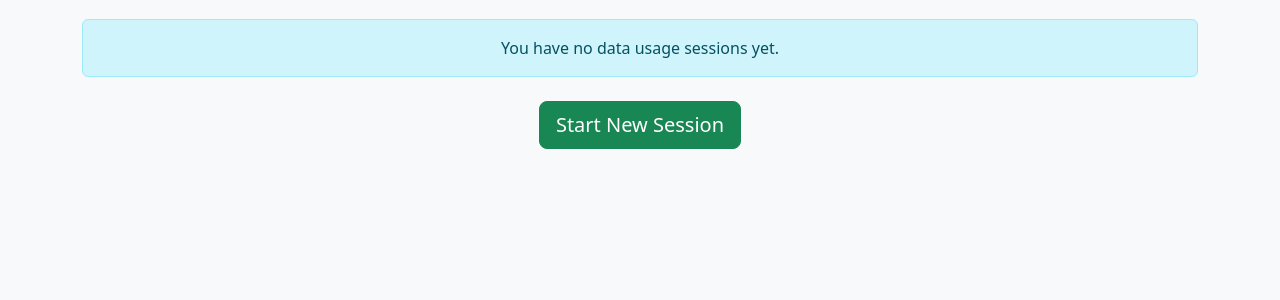
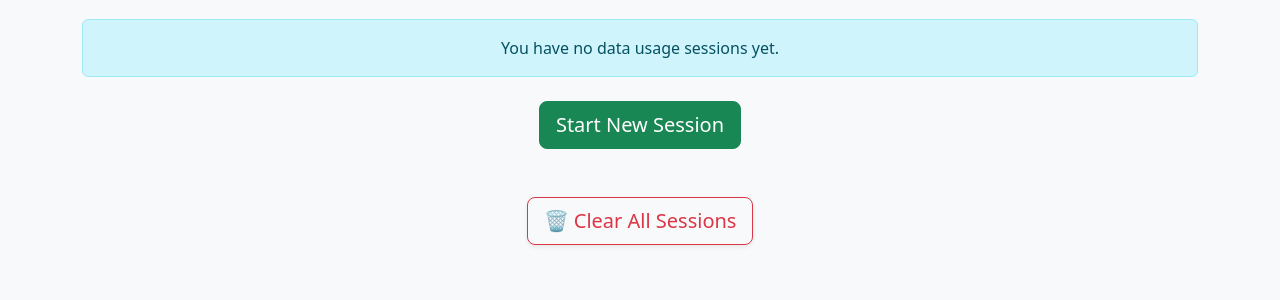
Before and after one commit to vincentiano23/wifi-data-usage-Tracker, a Django app: page / in a window 1280 px wide. Shown: the part 147-447 px from the top of the page. Run offline with Django 4.2, Linux system fonts and the light colour scheme; a user stored in the database is signed in; data that the repository does not hold is empty.

Commit message:
added clear sessions button in dashboard

```diff
--- a/usage_tracker/templates/usage_tracker/dashboard.html
+++ b/usage_tracker/templates/usage_tracker/dashboard.html
@@ -19,6 +19,8 @@
         .session-card:hover {
             transform: scale(1.02);
         }
+
+
     </style>
 </head>
 <body>
@@ -81,7 +83,14 @@
             <a href="{% url 'start_session' %}" class="btn btn-success btn-lg">Start New Session</a>
         </div>
     </div>
-
+        <div class="text-center mt-3">
+            <form action="{% url 'clear_sessions' %}" method="post" onsubmit="return confirm('Are you sure you want to delete all sessions?');">
+                {% csrf_token %}
+                <button type="submit" class="btn btn-outline-danger btn-lg px-3 py-2 mb-3 shadow-sm">
+                    🗑️ Clear All Sessions
+                </button>
+            </form>
+        </div>
     <!-- Bootstrap JS CDN -->
     <script src="https://cdn.jsdelivr.net/npm/bootstrap@5.3.0/dist/js/bootstrap.bundle.min.js"></script>
 
--- a/usage_tracker/urls.py
+++ b/usage_tracker/urls.py
@@ -1,5 +1,5 @@
 from django.urls import path
-from .views import CustomLoginView, dashboard, start_session, end_session, live_data_usage
+from .views import CustomLoginView, dashboard, start_session, end_session, live_data_usage, clear_sessions
 from django.contrib.auth.views import LogoutView
 
 urlpatterns = [
@@ -9,5 +9,6 @@ urlpatterns = [
     path('start/', start_session, name='start_session'),
     path('end/<int:session_id>/', end_session, name='end_session'),
     path('live-usage/', live_data_usage, name='live_data_usage'),
+    path('clear-sessions/',clear_sessions, name='clear_sessions'),
     path('', dashboard, name='home'),
 ]
--- a/usage_tracker/views.py
+++ b/usage_tracker/views.py
@@ -46,6 +46,11 @@ def live_data_usage(request):
         'downloaded_mb': round(downloaded / (1024 * 1024), 2),
         'total_mb': total_mb
     })
+
+@login_required
+def clear_sessions(request):
+    UsageSession.objects.filter(user=request.user).delete()
+    return redirect('dashboard')
 # User dashboard view
 @login_required
 def dashboard(request):
```
Also changed, not shown: db.sqlite3.
